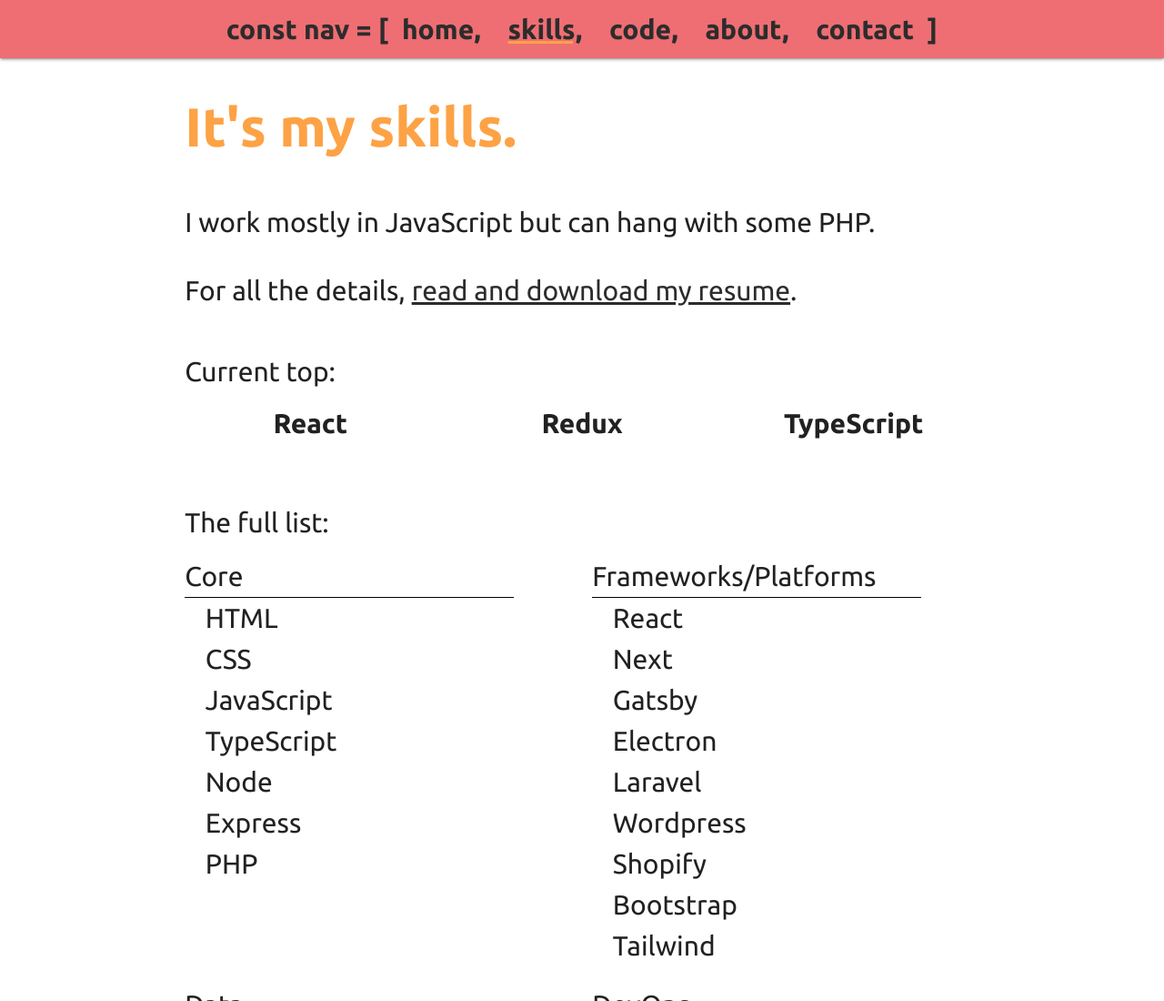
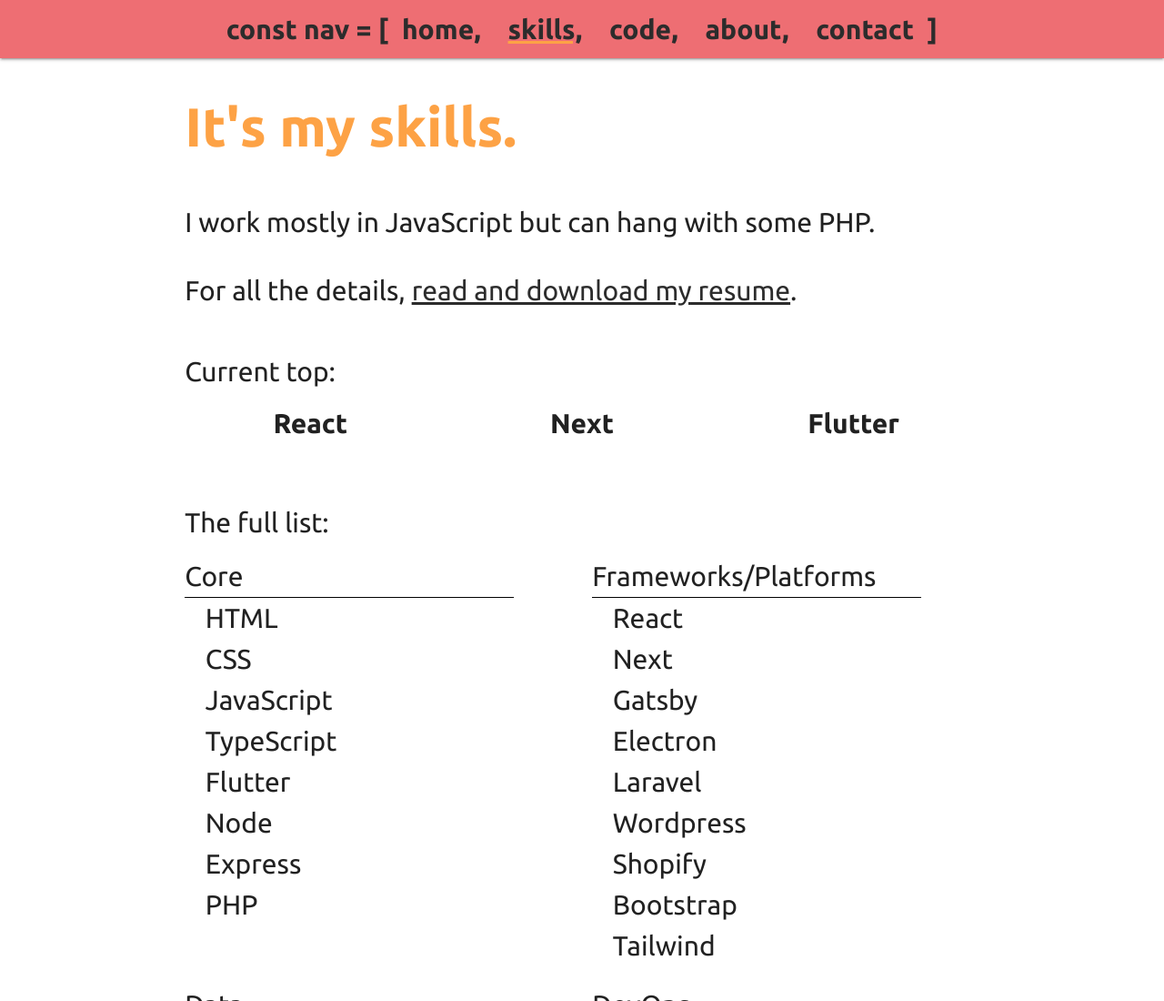
Before and after one commit to its-nate/portfolio-gatsby, a Gatsby site: page /skills in a window 1280 px wide. Shown: the top 1100 px of the page at 91% size. Built offline with nearby package versions, Linux system fonts and the light colour scheme; Gatsby itself is replaced by a stand-in of ours.

Commit message:
update skills

```diff
--- a/src/pages/skills.js
+++ b/src/pages/skills.js
@@ -39,10 +39,10 @@ const Skills = () => (
               <p className="page-body page-top-skills">React</p>
             </div>
             <div className="col s12 m4">
-              <p className="page-body page-top-skills">Redux</p>
+              <p className="page-body page-top-skills">Next</p>
             </div>
             <div className="col s12 m4">
-              <p className="page-body page-top-skills">TypeScript</p>
+              <p className="page-body page-top-skills">Flutter</p>
             </div>
           </div>
         </div>
@@ -60,6 +60,7 @@ const Skills = () => (
             <li>CSS</li>
             <li>JavaScript</li>
             <li>TypeScript</li>
+            <li>Flutter</li>
             <li>Node</li>
             <li>Express</li>
             <li>PHP</li>
```
